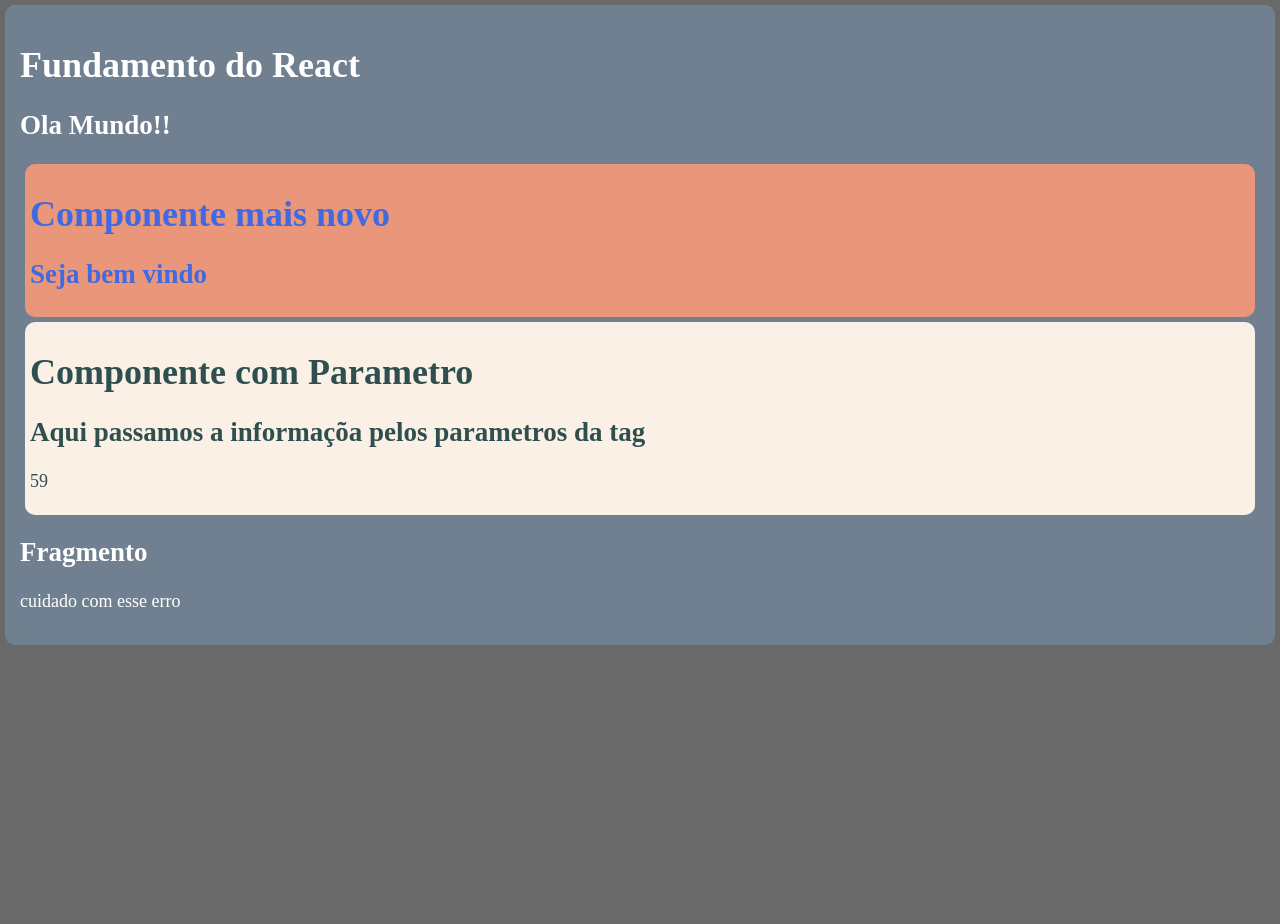
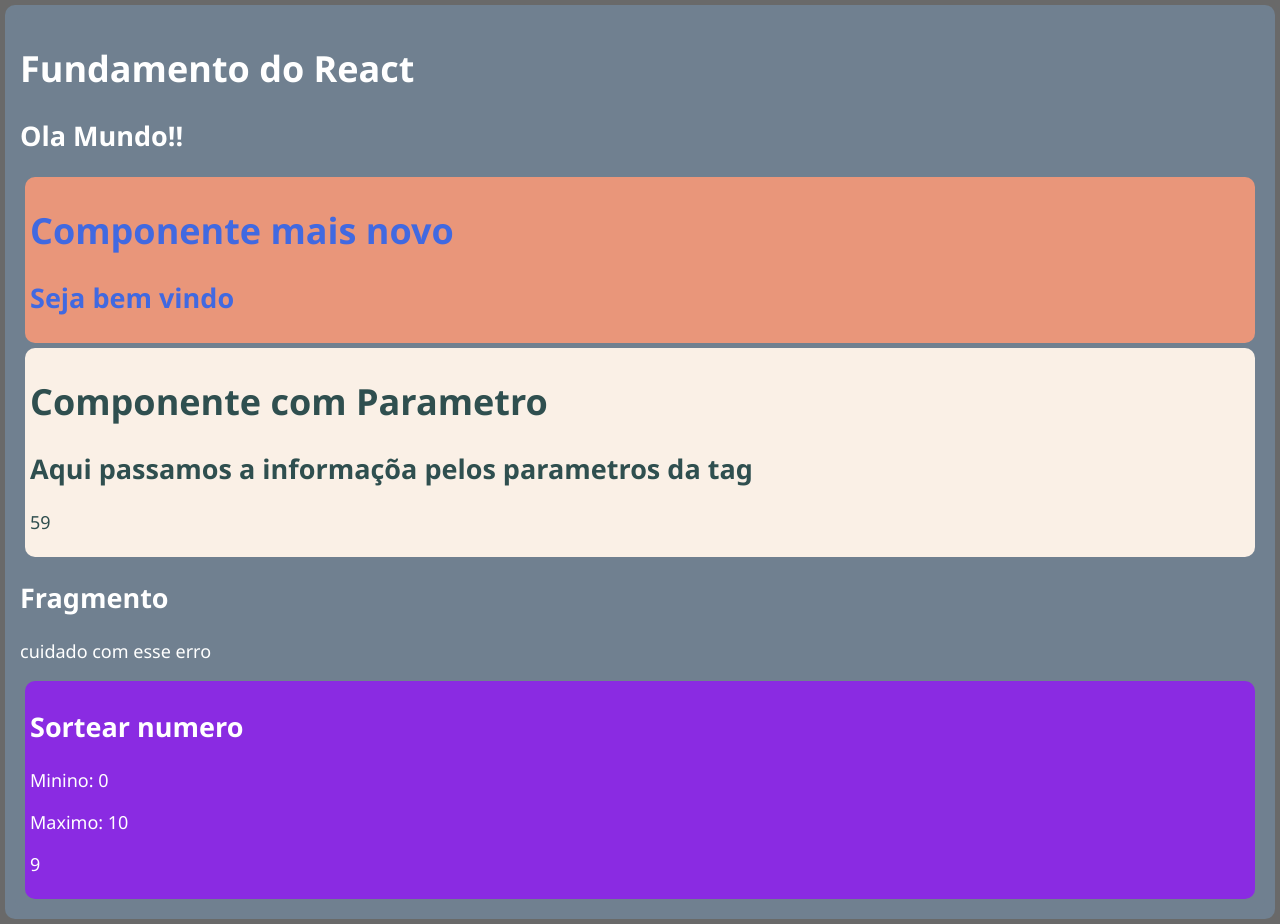
Before and after one commit to OdairCesar/ReactJS-e-ReactNative, a React (Create React App) app in the folder ReactJS/fundamentos-react/: page / in a window 1280 px wide. Before the commit the page ends 800 px from the top, so only its background shows below. Built offline with nearby package versions, Linux system fonts and the light colour scheme.

Commit message:
Desafio sortear

```diff
--- a/ReactJS/fundamentos-react/src/App.jsx
+++ b/ReactJS/fundamentos-react/src/App.jsx
@@ -2,6 +2,7 @@
 import Primeiro from './components/basico/Primeiro'
 import ComParametro from './components/basico/ComParametros'
 import Fragmento from './components/basico/Fragmento'
+import Sortear from './components/desafios/Sorteio'
 
 export function App (props) {
     return(
@@ -11,6 +12,7 @@
             <Primeiro />
             <ComParametro titulo='Componente com Parametro' subtitulo='Aqui passamos a informaçõa pelos parametros da tag' numero={59} />
             <Fragmento />
+            <Sortear min={0} max={10}/>
         </div>
     )
 }
--- a/ReactJS/fundamentos-react/src/components/desafios/Sorteio.jsx
+++ b/ReactJS/fundamentos-react/src/components/desafios/Sorteio.jsx
@@ -5,3 +5,18 @@
  * Onde o valor minino e maxino do sorteo serão passados pelos parametros do componente
  *
  */
+import React from 'react'
+
+export default function Sortear(props){
+    var min = props.min
+    var max = props.max
+
+    return(
+        <div className='sorteio'>
+            <h2>Sortear numero</h2>
+            <p><span>Minino:</span> { min } </p>
+            <p><span>Maximo:</span> { max } </p>
+            <p>{Math.floor(Math.random() * (max - min)) + min}</p>
+        </div>
+    )
+}
--- a/ReactJS/fundamentos-react/src/index.css
+++ b/ReactJS/fundamentos-react/src/index.css
@@ -1,6 +1,7 @@
 body{
     background-color:dimgray;
     font-size: 18px;
+    font-family:'Segoe UI', Tahoma, Geneva, Verdana, sans-serif;
     color: white;
     padding: 0px;
     margin: 0px;
@@ -21,3 +22,6 @@
     background-color: darksalmon;
     color: royalblue;
 }
+.sorteio{
+    background-color: blueviolet;
+}
```
